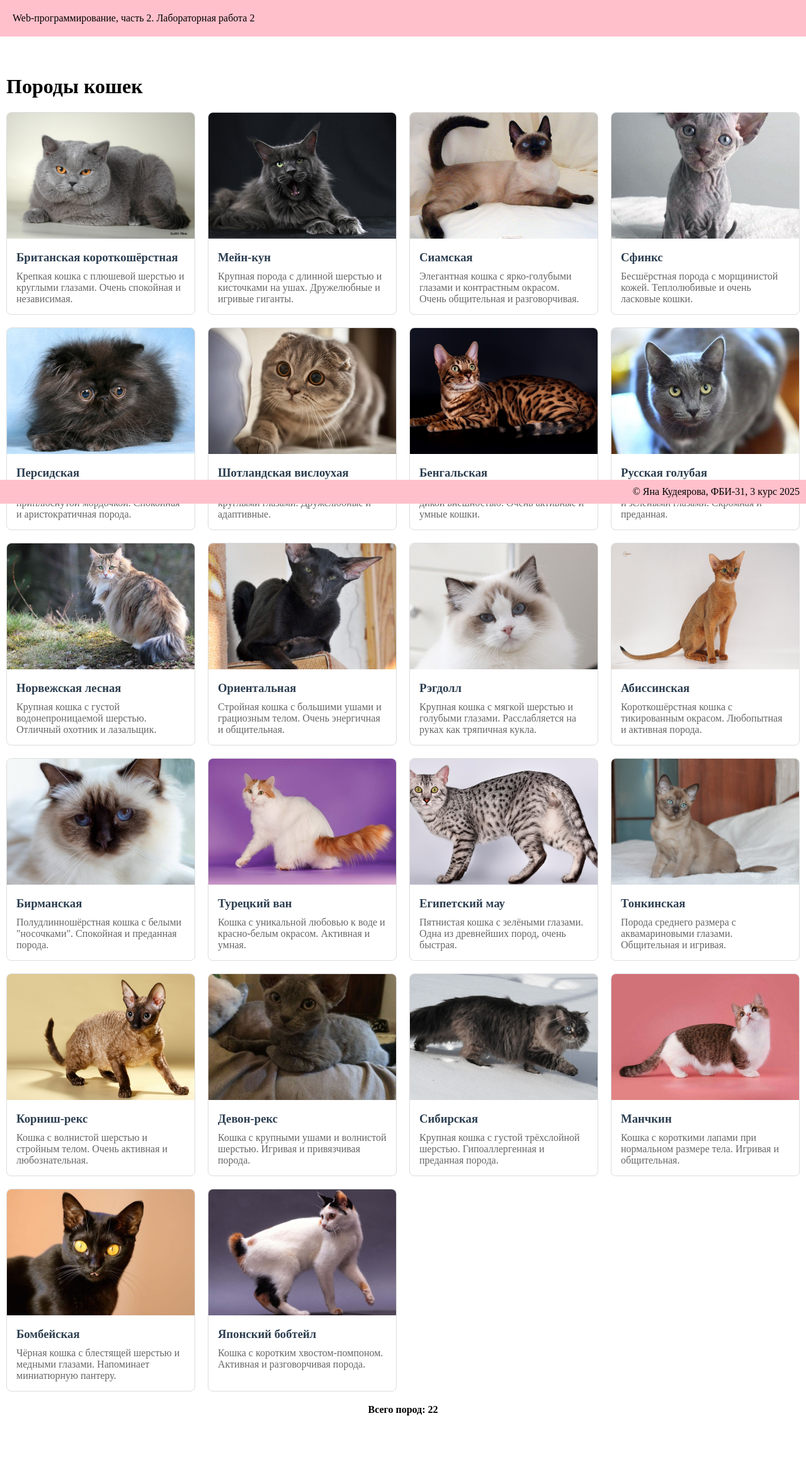
After one commit to Unapologetiic/web-back-labs, a Flask app: page /lab2/cats in a window 1280 px wide. The commit adds this page. Shown: the whole page at 63% size. Run offline with Flask 3, Linux system fonts and the light colour scheme.

Commit message:
Добавление кошек

```diff
--- a/app.py
+++ b/app.py
@@ -462,3 +462,120 @@ books = [
 @app.route('/lab2/books')
 def books_list():
     return render_template('books.html', books=books)
+
+cats = [
+    {
+        'name': 'Британская короткошёрстная',
+        'image': 'british.jpg',
+        'description': 'Крепкая кошка с плюшевой шерстью и круглыми глазами. Очень спокойная и независимая.'
+    },
+    {
+        'name': 'Мейн-кун',
+        'image': 'maine_coon.jpg',
+        'description': 'Крупная порода с длинной шерстью и кисточками на ушах. Дружелюбные и игривые гиганты.'
+    },
+    {
+        'name': 'Сиамская',
+        'image': 'siamese.jpg',
+        'description': 'Элегантная кошка с ярко-голубыми глазами и контрастным окрасом. Очень общительная и разговорчивая.'
+    },
+    {
+        'name': 'Сфинкс',
+        'image': 'sphynx.jpg',
+        'description': 'Бесшёрстная порода с морщинистой кожей. Теплолюбивые и очень ласковые кошки.'
+    },
+    {
+        'name': 'Персидская',
+        'image': 'persian.jpg',
+        'description': 'Длинношёрстная кошка с приплюснутой мордочкой. Спокойная и аристократичная порода.'
+    },
+    {
+        'name': 'Шотландская вислоухая',
+        'image': 'scottish_fold.jpg',
+        'description': 'Кошки с загнутыми вперёд ушами и круглыми глазами. Дружелюбные и адаптивные.'
+    },
+    {
+        'name': 'Бенгальская',
+        'image': 'bengal.jpg',
+        'description': 'Порода с леопардовым окрасом и дикой внешностью. Очень активные и умные кошки.'
+    },
+    {
+        'name': 'Русская голубая',
+        'image': 'russian_blue.jpg',
+        'description': 'Кошка с серебристо-голубой шерстью и зелёными глазами. Скромная и преданная.'
+    },
+    {
+        'name': 'Норвежская лесная',
+        'image': 'norwegian_forest.jpg',
+        'description': 'Крупная кошка с густой водонепроницаемой шерстью. Отличный охотник и лазальщик.'
+    },
+    {
+        'name': 'Ориентальная',
+        'image': 'oriental.jpg',
+        'description': 'Стройная кошка с большими ушами и грациозным телом. Очень энергичная и общительная.'
+    },
+    {
+        'name': 'Рэгдолл',
+        'image': 'ragdoll.jpg',
+        'description': 'Крупная кошка с мягкой шерстью и голубыми глазами. Расслабляется на руках как тряпичная кукла.'
+    },
+    {
+        'name': 'Абиссинская',
+        'image': 'abyssinian.jpg',
+        'description': 'Короткошёрстная кошка с тикированным окрасом. Любопытная и активная порода.'
+    },
+    {
+        'name': 'Бирманская',
+        'image': 'birman.jpg',
+        'description': 'Полудлинношёрстная кошка с белыми "носочками". Спокойная и преданная порода.'
+    },
+    {
+        'name': 'Турецкий ван',
+        'image': 'turkish_van.jpg',
+        'description': 'Кошка с уникальной любовью к воде и красно-белым окрасом. Активная и умная.'
+    },
+    {
+        'name': 'Египетский мау',
+        'image': 'egyptian_mau.jpg',
+        'description': 'Пятнистая кошка с зелёными глазами. Одна из древнейших пород, очень быстрая.'
+    },
+    {
+        'name': 'Тонкинская',
+        'image': 'tonkinese.jpg',
+        'description': 'Порода среднего размера с аквамариновыми глазами. Общительная и игривая.'
+    },
+    {
+        'name': 'Корниш-рекс',
+        'image': 'cornish_rex.jpg',
+        'description': 'Кошка с волнистой шерстью и стройным телом. Очень активная и любознательная.'
+    },
+    {
+        'name': 'Девон-рекс',
+        'image': 'devon_rex.jpg',
+        'description': 'Кошка с крупными ушами и волнистой шерстью. Игривая и привязчивая порода.'
+    },
+    {
+        'name': 'Сибирская',
+        'image': 'siberian.jpg',
+        'description': 'Крупная кошка с густой трёхслойной шерстью. Гипоаллергенная и преданная порода.'
+    },
+    {
+        'name': 'Манчкин',
+        'image': 'munchkin.jpg',
+        'description': 'Кошка с короткими лапами при нормальном размере тела. Игривая и общительная.'
+    },
+    {
+        'name': 'Бомбейская',
+        'image': 'bombay.jpg',
+        'description': 'Чёрная кошка с блестящей шерстью и медными глазами. Напоминает миниатюрную пантеру.'
+    },
+    {
+        'name': 'Японский бобтейл',
+        'image': 'japanese_bobtail.jpg',
+        'description': 'Кошка с коротким хвостом-помпоном. Активная и разговорчивая порода.'
+    }
+]
+
+@app.route('/lab2/cats')
+def cats_list():
+    return render_template('cats.html', cats=cats)
--- a/static/main.css
+++ b/static/main.css
@@ -23,3 +23,43 @@ footer{
     left: 0;
     right: 0;
 }
+
+.cats-grid {
+    display: grid;
+    grid-template-columns: repeat(auto-fill, minmax(300px, 1fr));
+    gap: 20px;
+    margin-top: 20px;
+}
+
+.cat-card {
+    border: 1px solid #ddd;
+    border-radius: 8px;
+    overflow: hidden;
+    background-color: white;
+}
+
+.cat-image img {
+    width: 100%;
+    height: 200px;
+    object-fit: cover;
+}
+
+.cat-info {
+    padding: 15px;
+}
+
+.cat-info h3 {
+    margin: 0 0 10px 0;
+    color: #2c3e50;
+}
+
+.cat-info p {
+    margin: 0;
+    color: #666;
+}
+
+.total-count {
+    margin-top: 20px;
+    text-align: center;
+    font-weight: bold;
+}
--- /dev/null
+++ b/templates/cats.html
@@ -0,0 +1,23 @@
+{% extends "base.html" %}
+
+{% block lab %}Лабораторная работа 2{% endblock %}
+
+{% block main %}
+    <h1>Породы кошек</h1>
+
+    <div class="cats-grid">
+        {% for cat in cats %}
+        <div class="cat-card">
+            <div class="cat-image">
+                <img src="{{ url_for('static', filename=cat.image) }}" alt="{{ cat.name }}">
+            </div>
+            <div class="cat-info">
+                <h3>{{ cat.name }}</h3>
+                <p>{{ cat.description }}</p>
+            </div>
+        </div>
+        {% endfor %}
+    </div>
+
+    <p class="total-count">Всего пород: {{ cats|length }}</p>
+{% endblock %}
```
